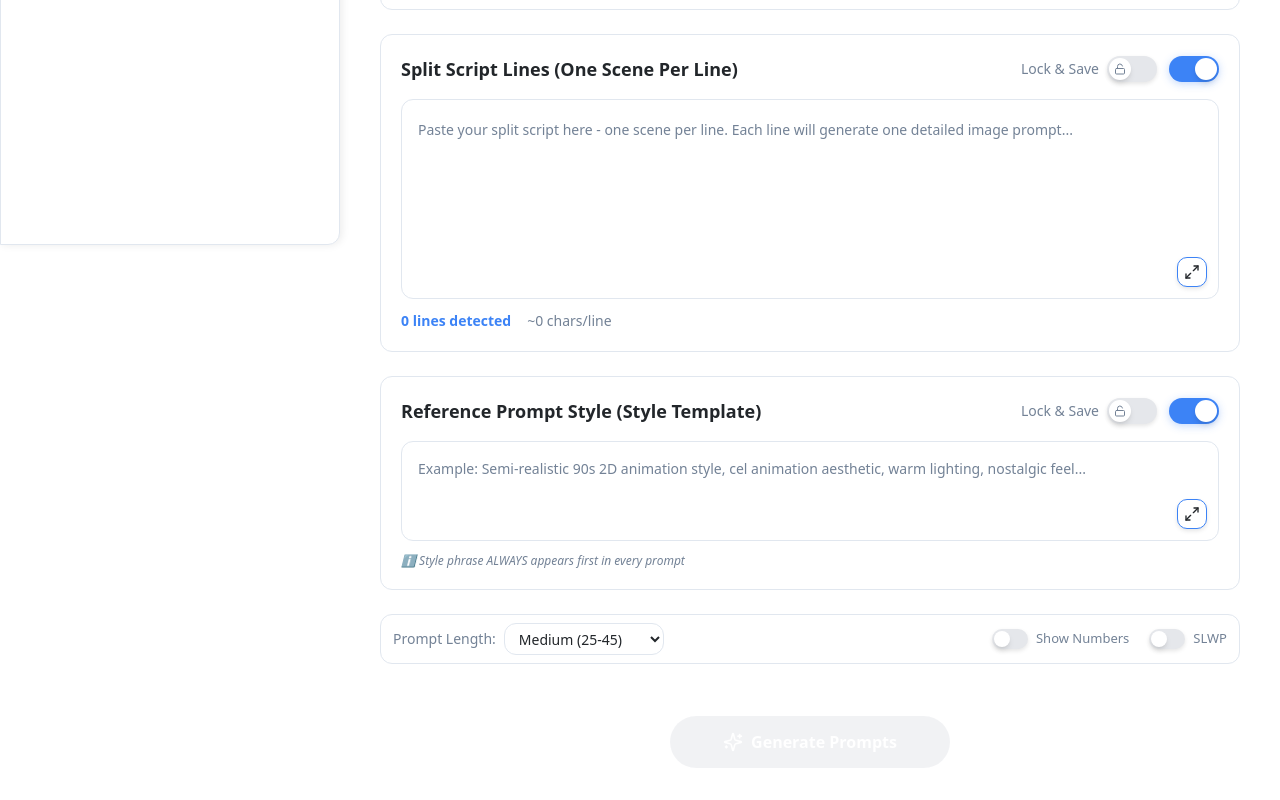
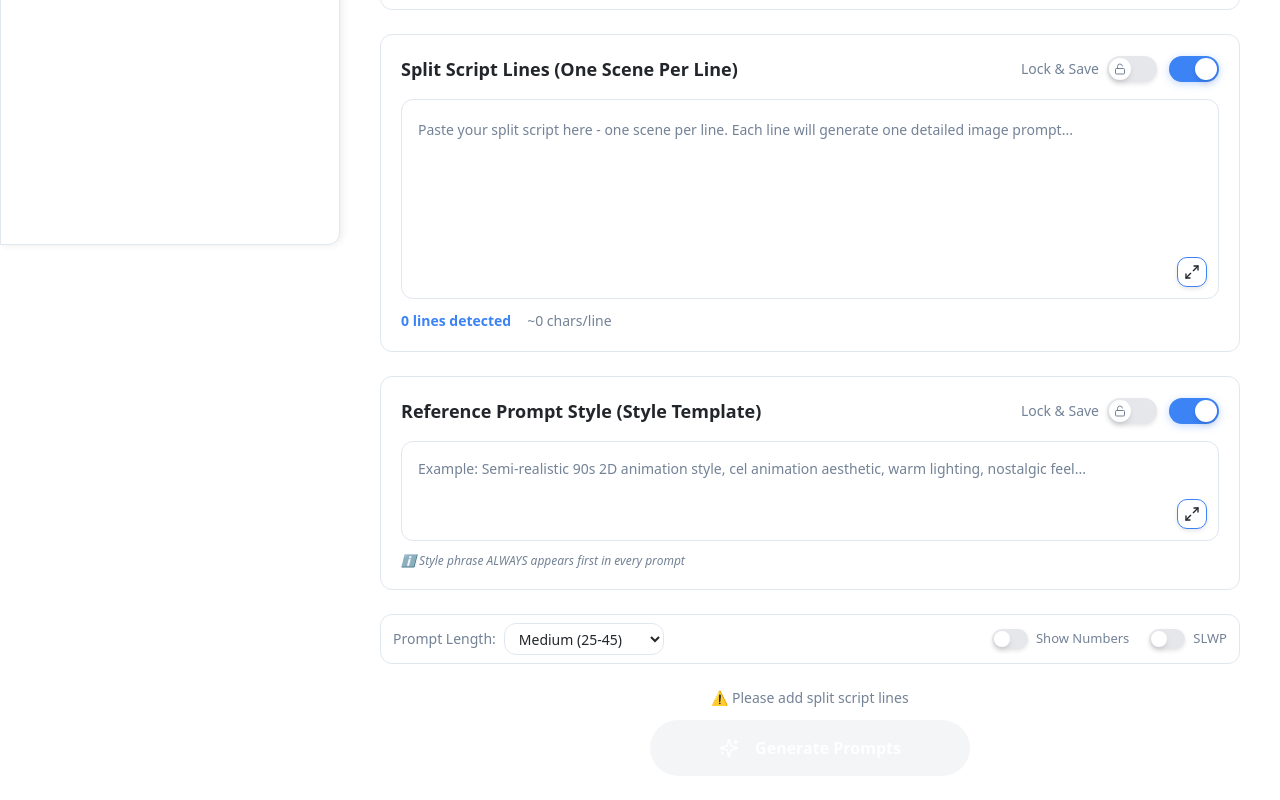
Before and after one commit to Connectkaxif/kaxifcreatives, a React (Vite) app: page / in a window 1280 px wide. Shown: the part 535-1335 px from the top of the page. Built offline with nearby package versions, Linux system fonts and the light colour scheme; the HTML template or start-up script is replaced by a standard one.

Commit message:
Fix alignment and button issues

```diff
--- a/src/components/GenerateButton.tsx
+++ b/src/components/GenerateButton.tsx
@@ -11,10 +11,10 @@ export const GenerateButton = ({ onClick, disabled }: Props) => {
     <button
       onClick={onClick}
       disabled={disabled}
-      className="w-[280px] h-[52px] text-base font-bold text-white rounded-full transition-all disabled:opacity-50 disabled:cursor-not-allowed flex items-center justify-center mx-auto mt-5"
+      className="w-full max-w-[320px] h-[56px] text-base font-bold text-white rounded-full transition-all duration-300 disabled:opacity-40 disabled:cursor-not-allowed flex items-center justify-center gap-2 shadow-lg hover:shadow-xl"
       style={{
         background: disabled ? 'hsl(var(--muted))' : 'linear-gradient(135deg, hsl(217 91% 60%), hsl(221 83% 53%))',
-        boxShadow: disabled ? 'none' : '0 6px 16px rgba(59, 130, 246, 0.4)',
+        boxShadow: disabled ? 'none' : '0 6px 20px rgba(59, 130, 246, 0.5)',
         transform: 'translateY(0)',
       }}
       onMouseEnter={(e) => {
--- a/src/pages/Index.tsx
+++ b/src/pages/Index.tsx
@@ -488,9 +488,8 @@ const Index = () => {
     });
   };
 
-  // Check if generate button should be disabled
+  // Check if generate button should be disabled - only require split lines and reference style
   const isGenerateDisabled =
-    !fullContext.trim() ||
     !splitLines.trim() ||
     splitLines.split('\n').filter(line => line.trim()).length === 0 ||
     !referenceStyle.trim();
@@ -507,7 +506,7 @@ const Index = () => {
       <div className="flex-1 flex flex-col min-h-screen">
         <Header />
 
-        <main className="flex-1 container mx-auto px-10 py-6 max-w-6xl">
+        <main className="flex-1 container mx-auto px-4 sm:px-6 lg:px-10 py-6 max-w-6xl space-y-6">
           {/* Mode Selector */}
           <ModeSelector mode={mode} onChange={setMode} />
 
@@ -607,7 +606,14 @@ const Index = () => {
 
           {/* Generate Button (When Not Generating) */}
           {!isGenerating && (
-            <div className="flex justify-center mt-8">
+            <div className="flex flex-col items-center mt-6 mb-4">
+              {isGenerateDisabled && (
+                <p className="text-sm text-muted-foreground mb-3 text-center">
+                  {!splitLines.trim() ? '⚠️ Please add split script lines' :
+                   !referenceStyle.trim() ? '⚠️ Please add reference prompt style' :
+                   '⚠️ Please fill in all required fields'}
+                </p>
+              )}
               <GenerateButton
                 onClick={handleGenerate}
                 disabled={isGenerateDisabled}
```
